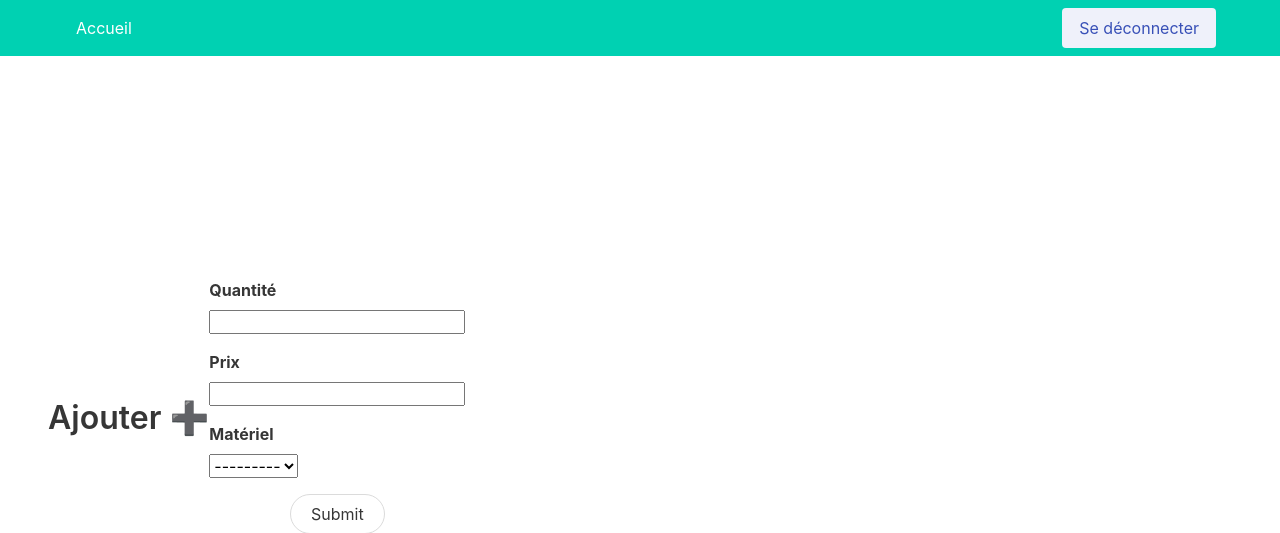
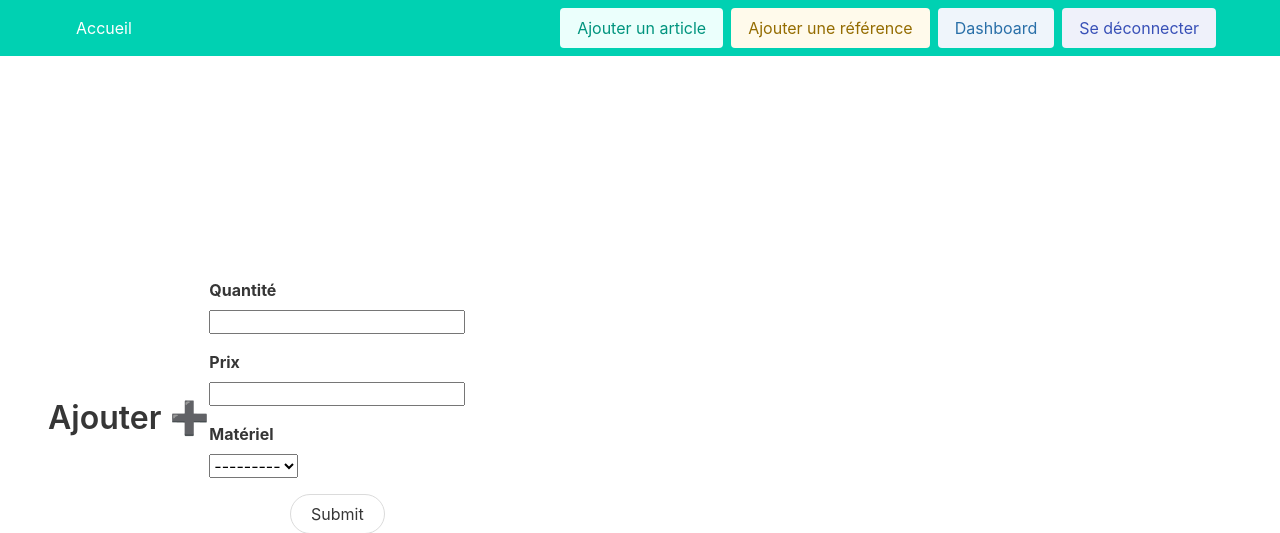
Before and after one commit to em1le/scaleway-test, a Django app: page /dashboard/add/ in a window 1280 px wide. Shown: the top 533 px of the page. Run offline with Django 4.2, Linux system fonts and the light colour scheme; the visitor is signed in with stand-in values (Sample User, id 1); data that the repository does not hold is empty.

Commit message:
Update navbar.html

```diff
--- a/templates/includes/navbar.html
+++ b/templates/includes/navbar.html
@@ -12,6 +12,11 @@
         <div class="navbar-item">
           <div class="buttons">
             {% if user.is_authenticated %}
+              {% if "dashboard" in request.path %}
+                <a class="button is-primary is-light" href="{% url 'add-article' %}">Ajouter un article</a>
+                <a class="button is-warning is-light" href="{% url 'add-hardware' %}">Ajouter une référence</a>
+              {% endif %}
+              <a class="button is-info is-light" href="{% url 'list-article' %}">Dashboard</a>
               <a class="button is-link is-light" href="{% url 'logout' %}">Se déconnecter</a>
             {% else %}
               <a class="button is-link is-light" href="{% url 'login' %}">S'authentifier</a>
```
